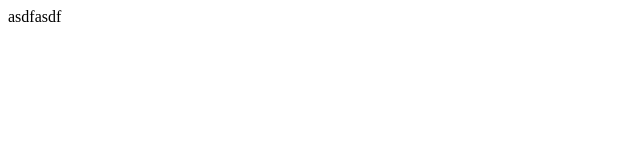
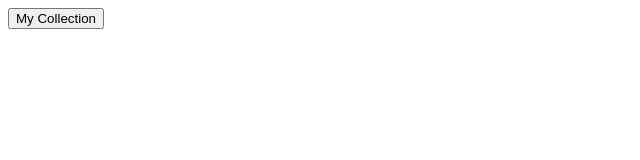
Before and after one commit to e-wilding/mtg-collection, a React app: page / in a window 1280 px wide. Shown: the top 160 px of the page, without its empty margins (0-640 px from the left). Built offline with nearby package versions, Linux system fonts and the light colour scheme; the HTML template or start-up script is replaced by a standard one.

Commit message:
Added collections display skeleton

```diff
--- /dev/null
+++ b/client/components/CollectionsDisplay.jsx
@@ -0,0 +1,10 @@
+import React from 'react';
+
+const CollectionsDisplay = (props) => (
+  <div className="collectionsBoxes">
+    {/* <button onClick={event => window.location.href='./collections.html'}>My Collection</button> */}
+    <button onClick={console.log("CLICKED")}>My Collection</button>
+  </div>
+);
+
+export default CollectionsDisplay;
--- a/client/containers/MainContainer.jsx
+++ b/client/containers/MainContainer.jsx
@@ -9,8 +9,9 @@
  * ************************************
  */
 
- import React, { Component } from 'react';
- import { connect } from 'react-redux';
+import React, { Component } from 'react';
+import { connect } from 'react-redux';
+import CollectionsDisplay from '../components/CollectionsDisplay.jsx';
  // import from child components...
 //  import MarketsContainer from './MarketsContainer.jsx'
 //  import TotalsDisplay from '../components/TotalsDisplay.jsx'
@@ -27,9 +28,8 @@
 
  const MainContainer = ({ props }) => (
     <div className="container">
-        asdfasdf
+        <CollectionsDisplay></CollectionsDisplay>
     </div>
 )
 
 export default connect(mapStateToProps, mapDispatchToProps)(MainContainer);
-// export default MainContainer
```
